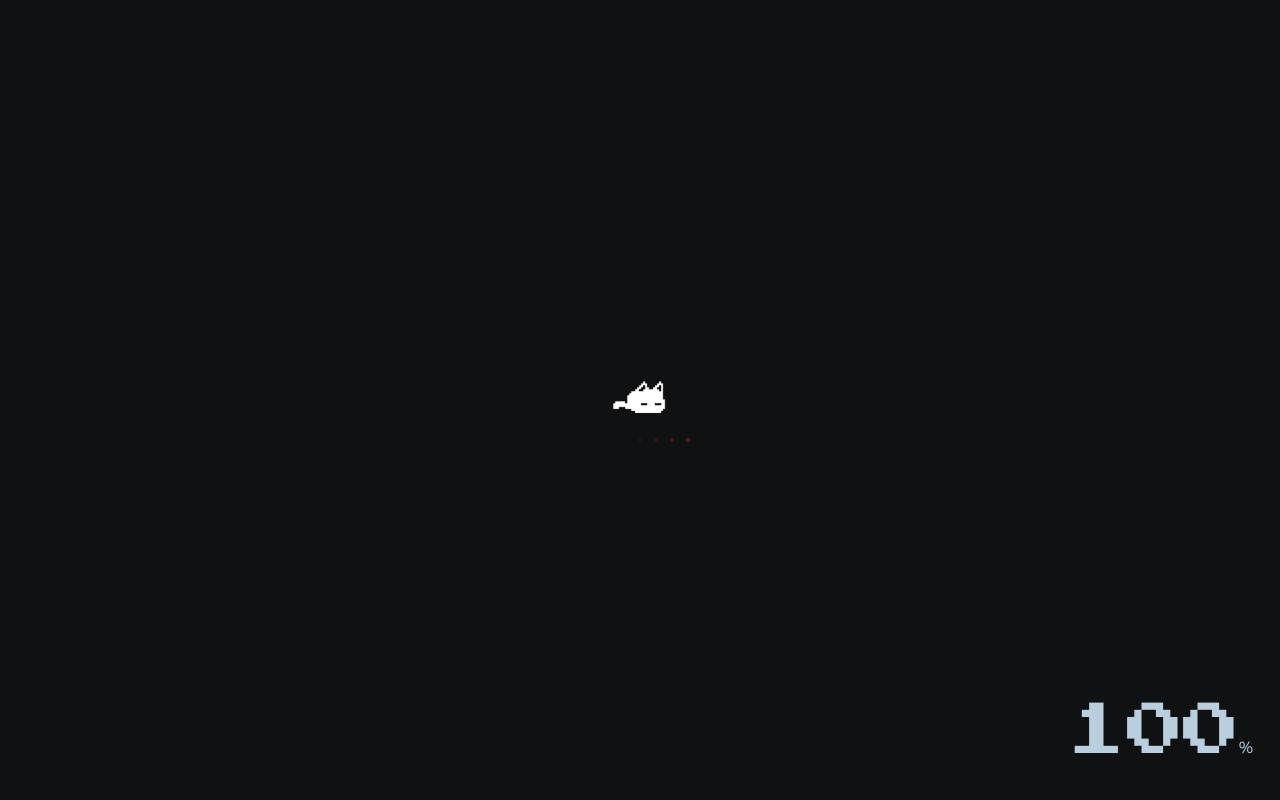
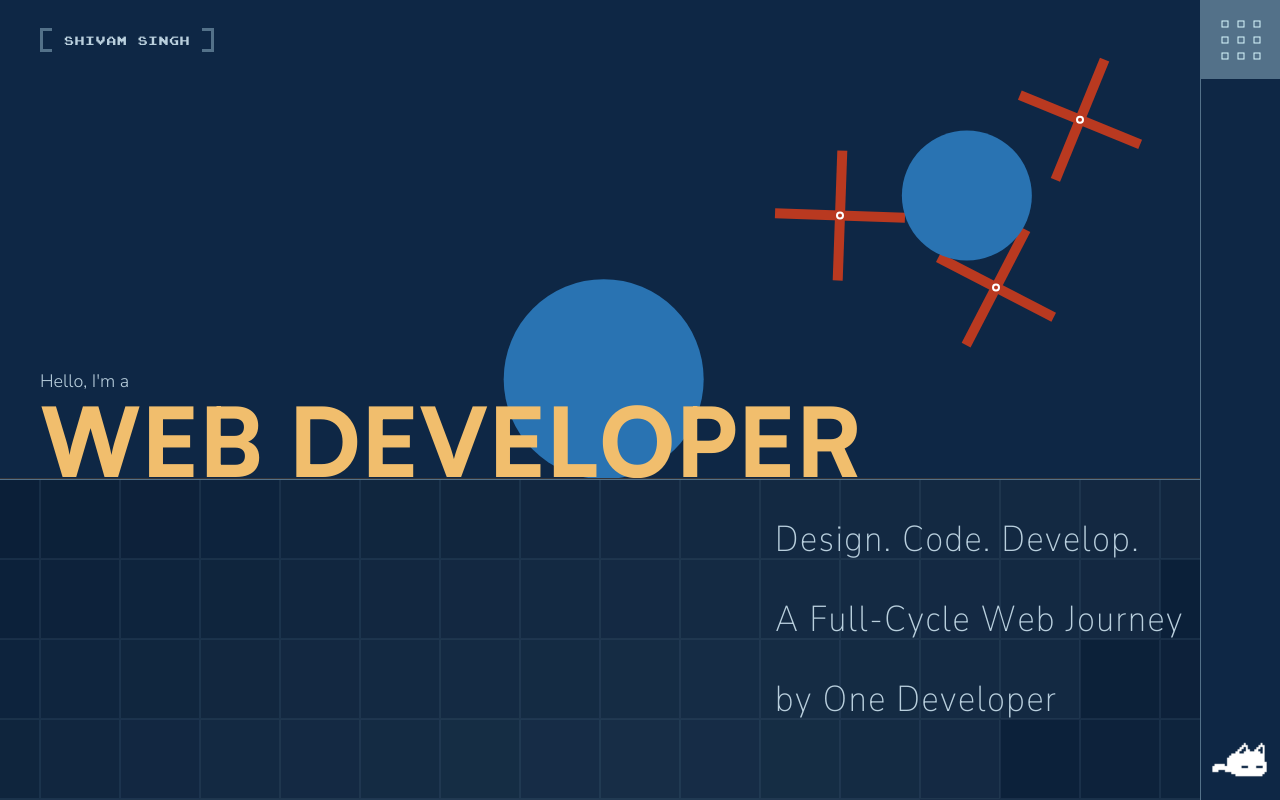
Before and after one commit to shivam4940x/portfolio, a React (Vite) app: page / in a window 1280 px wide. Built offline with nearby package versions, Linux system fonts and the light colour scheme.

Commit message:
oopsie fixed

```diff
--- a/src/App.tsx
+++ b/src/App.tsx
@@ -16,7 +16,7 @@ function App() {
 
   const toggleLoading = () => {
     if (isRouteLoading) {
-      // scope.current?.methods.coverOut();
+      scope.current?.methods.coverOut();
     }
   };
   useEffect(() => {
@@ -46,7 +46,7 @@ function App() {
       <div
         ref={root}
         className={`fixed inset-0 z-50 h-dvh w-screen left-0 top-0 justify-center items-center  overflow-hidden ${
-          isRouteLoading ? "flex" : "hidden"
+          isRouteLoading ? "hidden" : "hidden"
         }`}
       >
         <div className="relative h-full w-full z-10 cover">
@@ -67,14 +67,14 @@ function App() {
           </div>
         }
       >
-        {!isRouteLoading && (
+        {/* {!isRouteLoading && (
+          )} */}
           <Routes>
             <Route element={<DefaultLayout />}>
               <Route path="/" element={<Home />} />
               <Route path="/test" element={<Testing />} />
             </Route>
           </Routes>
-        )}
       </Suspense>
     </>
   );
```
